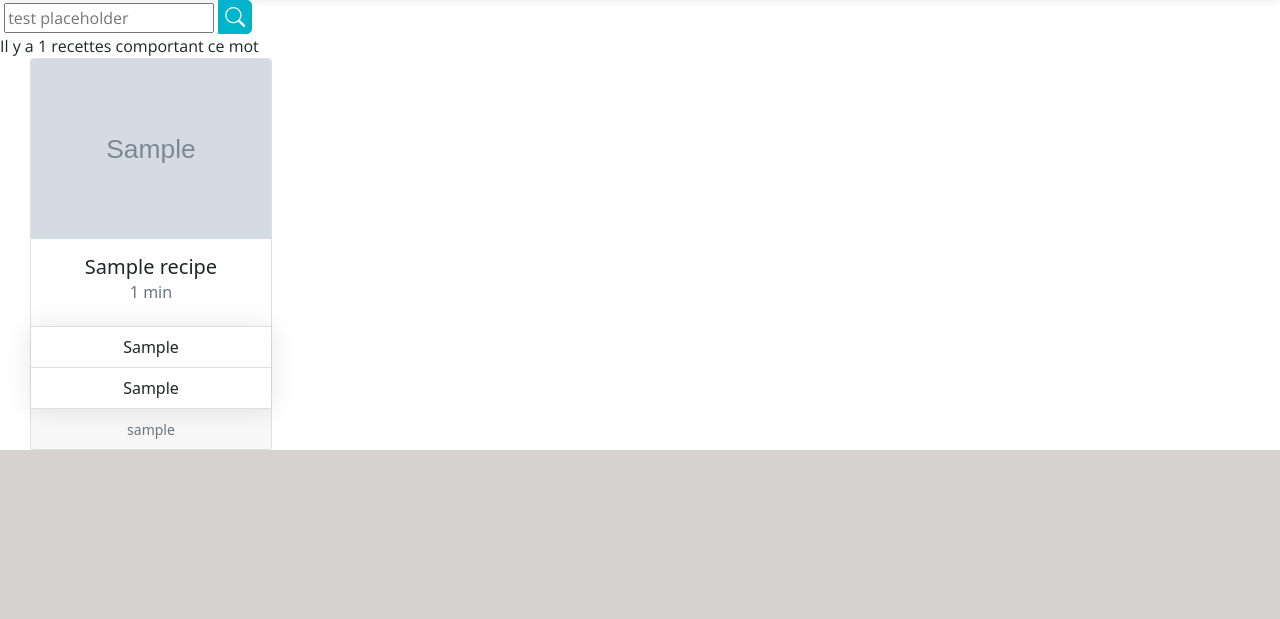
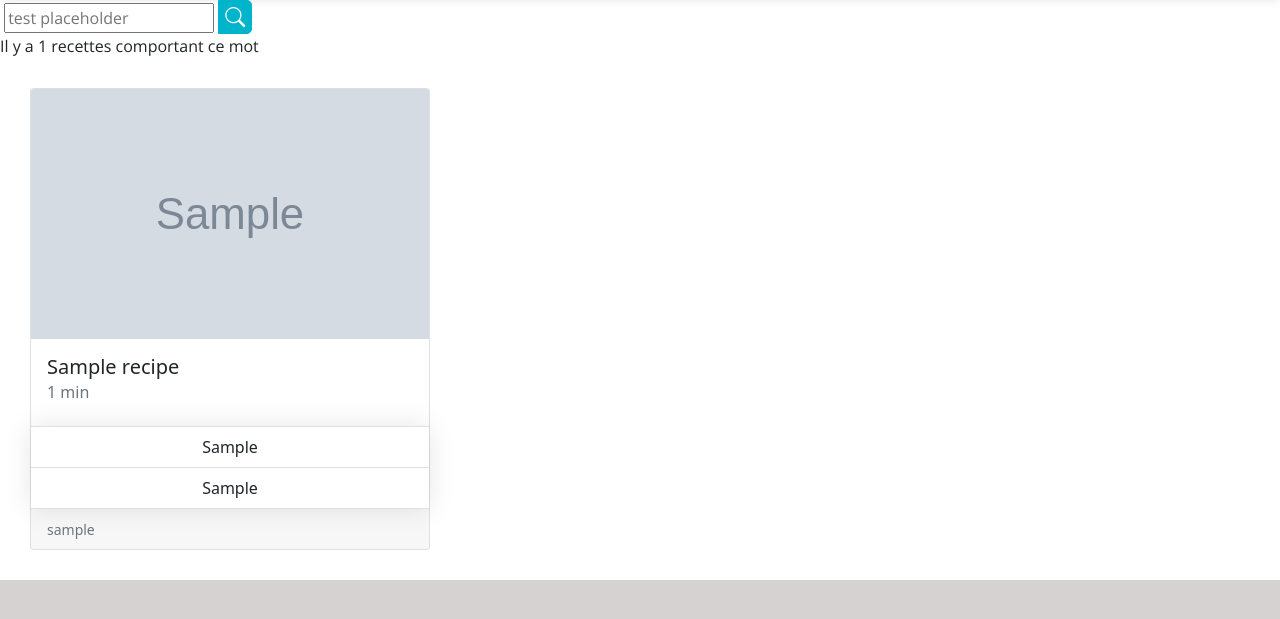
Before and after one commit to lpangia/Projet, a Django app: page / in a window 1280 px wide. Shown: the part 115-734 px from the top of the page. Run offline with Django 4.2, Linux system fonts and the light colour scheme; tables that the repository leaves empty hold one stand-in row (values such as "Sample post"); grey boxes marked "Sample" are stand-in pictures; some libraries are stand-ins or nearby versions.

Commit message:
Add flex card

```diff
--- a/Projet/templates/Index.html
+++ b/Projet/templates/Index.html
@@ -21,10 +21,9 @@
             <div class="text">Aucune recette trouvée</div>
         {% else %}
             <div class="text">Il y a {{ recipes.count }} recettes comportant ce mot</div>
-            <div class="row row-cols-1 row-cols-md-4 g-4" style="text-align: -webkit-center;">
+            <div class="card-group">
                 {% for recipe in recipes %}
-                    <div class="col">
-                        <div class="card" style="max-width: 80%">
+                    <div class="card" style="max-width: 400px; min-width: 300px; margin: 30px">
                         {% if recipe.photo %}
                             <img class="card-img-top" src="{{ recipe.photo.url }}" alt="Card image cap" style="max-height: 250px">
                         {% endif %}
@@ -40,7 +39,6 @@
                             <small class="text-muted">{{ recipe.user }}</small>
                         </div>
                     </div>
-                    </div>
                 {% endfor %}
             </div>
         {% endif %}
--- a/Projet/templates/recipes.html
+++ b/Projet/templates/recipes.html
@@ -21,10 +21,9 @@
             <div class="text">Aucune recette trouvée</div>
         {% else %}
             <div class="text">Il y a {{ recipes.count }} recettes comportant ce mot</div>
-            <div class="row row-cols-1 row-cols-md-4 g-4" style="text-align: -webkit-center;">
+            <div class="card-group">
                 {% for recipe in recipes %}
-                    <div class="col">
-                        <div class="card" style="max-width: 80%">
+                    <div class="card" style="max-width: 400px; min-width: 300px; margin: 30px">
                         {% if recipe.photo %}
                             <img class="card-img-top" src="{{ recipe.photo.url }}" alt="Card image cap" style="max-height: 250px">
                         {% endif %}
@@ -40,7 +39,6 @@
                             <small class="text-muted">{{ recipe.user }}</small>
                         </div>
                     </div>
-                    </div>
                 {% endfor %}
             </div>
         {% endif %}
```
Lines whose indentation alone changed are shown as unchanged.
